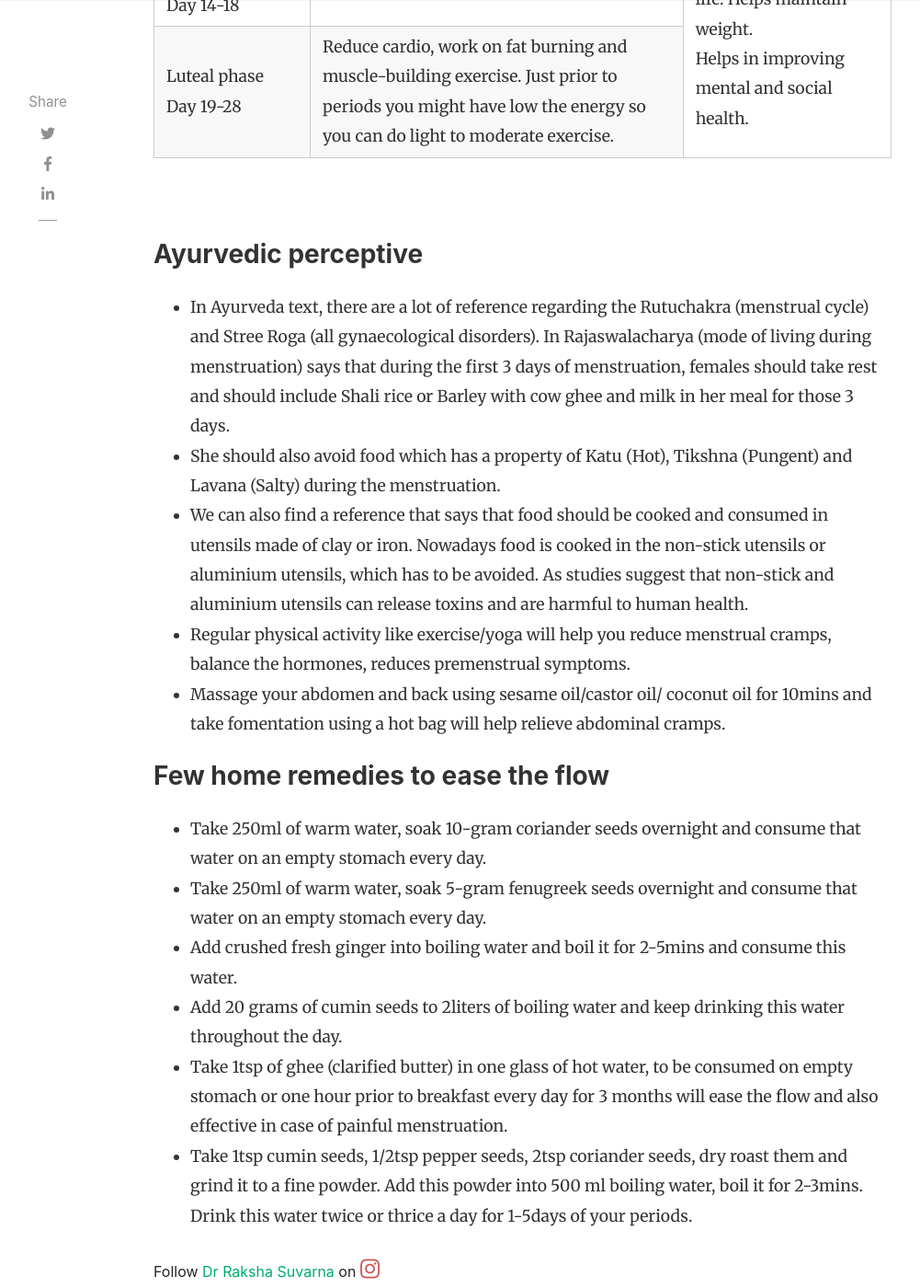
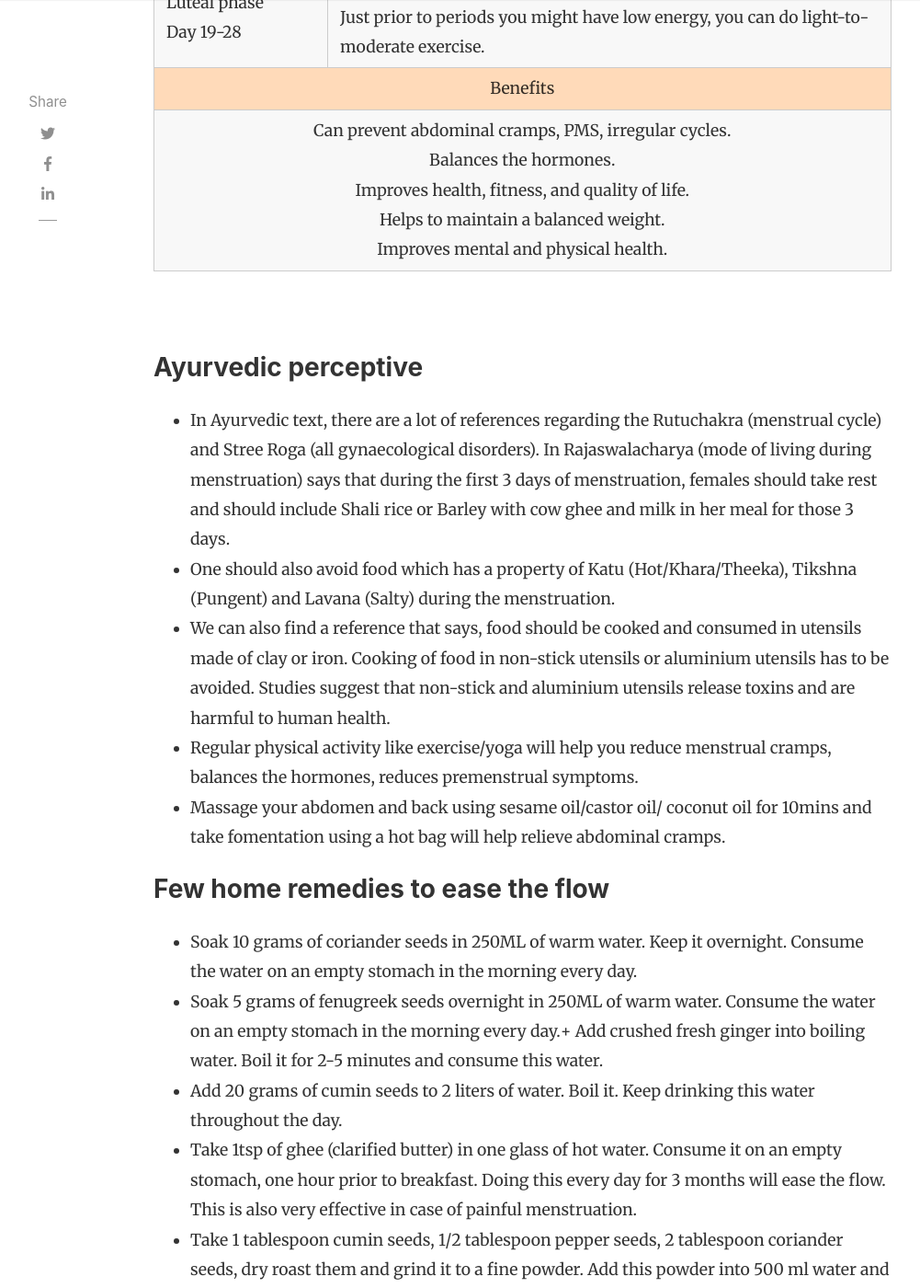
Before and after one commit to ayurdoc/ayurdoc.github.io, a Jekyll site: the page built from _posts/2020-09-04-what-to-eat-and-what-to-avoid-during-menstrual-cycle.md, in a window 1280 px wide and 1400 px high, scrolled down 4941 px. Shown: the whole window at 92% size, without its empty margins (118-1119 px from the left). Built offline with Jekyll 4.4.1, drawn with Linux system fonts in a browser that asks for light colours; nearby versions of some CDN libraries; comment, search, counter and statistics services are not loaded; some of the changed text lies outside the part shown.

Commit message:
typo of posts

```diff
--- a/_posts/2020-08-27-educating-your-little-one-about-periods.md
+++ b/_posts/2020-08-27-educating-your-little-one-about-periods.md
@@ -10,7 +10,7 @@ toc: true
 comments: true
 ---
 ### Introduction
-If your little one is growing up and approaching puberty, she is likely to feel anxious about her bodily changes. The topic of menstruation is always surrounded by myths and taboo which impacts a girl's and women’s mental and emotional health, and also her lifestyle. Talking about periods can make a parent and their kid feel awkward, but finding a way to talk about the period is important and can make a huge difference in dealing with it when she gets her first periods. Hence it is of utmost necessary to make them understand about puberty, menstruation, and reproductive health.
+If your little one is growing up and approaching puberty, she is likely to feel anxious about her bodily changes. The topic of menstruation is always surrounded by myths and taboo which impacts a girl's mental and emotional health, and also her lifestyle. Talking about periods can make a parent and their kid feel awkward, but finding a way to talk about the period is important and can make a huge difference in dealing with it when she gets her first periods. Hence it is of utmost necessary to make her understand about puberty, menstruation, and reproductive health.
 
 ### Puberty
 Puberty in girls links childhood to adulthood where there is a development of secondary sexual characters like the development of breast, hair growth around the pubis and the armpit, peak growth in height, and attaining menstruation. All these changes are completed between the age of 10 and 16 years. The onset of puberty depends on genetics, nutrition, body weight, psychological state, social and cultural background. A girl with good nutrition, adequate body weight, and whose mother and sister have early menarche (onset of first menstruation), start puberty early. If a girl exhibits any sexual characteristic before the age of 8 and starts menstruating before the age of 10 then she may need to seek a doctor to know the underlying cause for precocious puberty. Not only girls even boys need to have a certain knowledge about periods, as boys also attend puberty at the same age and it is important to educate them as well.
--- a/_posts/2020-09-04-what-to-eat-and-what-to-avoid-during-menstrual-cycle.md
+++ b/_posts/2020-09-04-what-to-eat-and-what-to-avoid-during-menstrual-cycle.md
@@ -15,20 +15,20 @@ To understand the menstrual cycle diet, you should know the three phases which w
 + Ovulation phase
 + Luteal phase
 
-Each phase has a different hormonal effects on the body and mind. This variation in the hormone level during each phase will help the follicle (egg) to develop, mature, and ovulate (release an egg from ovaries). When there is no fertilization of an egg (no pregnancy) then all the hormonal levels decrease and the inner lining of the uterus is shed off and causing bleeding from the vagina.
+Each phase has different hormonal effects on the body and mind. This variation in the hormone level during each phase will help the follicle (egg) to develop, mature, and ovulate (release an egg from ovaries). When there is no fertilization of an egg (no pregnancy), all hormonal levels decrease and the inner lining of the uterus sheds off, causing bleeding from the vagina.
 
 ### Benefit of Menstrual cycle Diet and Exercise
-The hormone plays a vital role in regularising the cycles. Eating has a lot to do with your menstrual health. Following the right diet and exercise can bring a wide range of health benefits as well as balance to your hormones and helps in reducing menstrual cramps, regulate your cycle, reduce premenstrual symptoms, and more.
+Hormones play a vital role in regularising the cycles. Eating has a lot to do with your menstrual health. Following the right diet and exercise can bring a wide range of health benefits, as well as balance to your hormones and helps in reducing menstrual cramps, regulate your cycle, and reduce premenstrual symptoms.
 
 ### Menstrual cycle Diet
-This table will navigate what food supports your hormones and cycles.
+The below table tells what food supports your hormones and cycles.
 
 <table>
 <thead>
 </thead>
 <tbody>
     <tr>
-        <td bgcolor="#FFDAB9" colspan="2" style="text-align:center"><b>Menstrual/Follicular phase<br>(Day 1-13 of the cycle)</b><br> Day 1-5, approx. 25-55ml of blood is lost from the body which is the menstrual phase, later it is followed by follicular phase and by day 5-7, one of the follicles(egg) starts to develop and matures.
+        <td bgcolor="#FFDAB9" colspan="2" style="text-align:center"><b>Menstrual/Follicular phase<br>(Day 1-13 of the cycle)</b><br> <u>Menstrual Phase:</u> Day 1-5, approx. 25-55ml of blood is lost from the body.<br> <u>Follicular Phase:</u> By day 5-7, one of the follicles(egg) starts to develop and mature.
         </td>
     </tr>
     <tr>
@@ -36,27 +36,27 @@ This table will navigate what food supports your hormones and cycles.
         <th>Benefits</th>
     </tr>
     <tr>
-        <td>Food rich in Iron like peanuts, walnuts, almonds, raisins, dates, pumpkin seeds, sesame seed, cooked beans, other legumes, dark green leafy vegetables, spinach, chicken, egg, milk, sea fish.</td>
-        <td>When periods occur, there is an amount of blood lost from the body and it has to be replaced by iron intake so that it prevents anemia.</td>
+        <td>Foods that are rich in Iron like peanuts, walnuts, almonds, raisins, dates, pumpkin seeds, sesame seed, cooked beans, other legumes, dark green leafy vegetables, spinach, chicken, egg, milk, sea fish.</td>
+        <td>When periods occur, there is a certain amount of blood loss from the body and that has to be complemented by iron intake so that it prevents anemia.</td>
     </tr>
     <tr>
-        <td>Vitamin C- Orange, kiwi fruit, papaya, guavas, strawberries, pineapple, lemon, Indian gooseberries, bell pepper, broccoli, tomato, spinach.</td>
-        <td>When iron source meal is taken along with vitamin c, iron absorption is good.</td>
+        <td>Vitamin C: Orange, kiwi fruit, papaya, guava, strawberries, pineapple, lemon, Indian gooseberries, bell pepper, broccoli, tomato, spinach.</td>
+        <td>When iron rich meal is taken along with vitamin c, iron absorption is good.</td>
     </tr>
     <tr>
-        <td>Other food rich in Vit B12, Omega-3, flax seeds, herbal decoction, dark chocolate.</td>
-        <td>Helps in relieving premenstrual symptoms. Ease the menstrual flow.</td>
+        <td>Other foods that are rich in Vitamin B12, Omega-3, flax seeds, herbal decoction, dark chocolate.</td>
+        <td>Helps in relieving premenstrual symptoms and ease the menstrual flow.</td>
     </tr>
     <tr>
-        <td>Avoid caffeinated drinks which include tea like green tea, black tea. Avoid aerated drinks, alcohol, salty food, junk food.</td>
-        <td>Caffeine can constrict the blood vessel and can worsen the menstrual cramps.Also minimizes the iron absorption.</td>
+        <td>Avoid caffeinated drinks like tea, coffee, green tea, black tea. Avoid aerated drinks, alcohol, salty food, junk food.</td>
+        <td>Caffeine can constrict the blood vessels and can worsen the menstrual cramps. Also minimizes the iron absorption.</td>
     </tr>
     <tr>
-        <td>After day 6, fermented food items like idly, dosa, barley, sprouts, a good amount of protein can be started.</td>
-        <td>These are oestrogen rich food and helps in the development and maturation of follicles.</td>
+        <td>After day 6, fermented food items like idly, dosa, barley, sprouts and a good amount of protein can be started.</td>
+        <td>These are oestrogen rich food and helps in the development and maturation of the follicles.</td>
     </tr>
     <tr>
-        <td bgcolor="#FFDAB9" colspan="2" style="text-align:center"><b>Ovulation phase<br>(Day 14-18 of the cycle)</b><br><br>Ovulation is when your ovary releases a mature egg. During this phase pregnancy occurs</td>
+        <td bgcolor="#FFDAB9" colspan="2" style="text-align:center"><b>Ovulation phase<br>(Day 14-18 of the cycle)</b><br>Ovulation is when the ovary releases a matured egg. During this phase pregnancy may occur if the egg is fertilised(egg meets the sperm)</td>
     </tr>
     <tr>
         <th>Diet</th>
@@ -64,53 +64,51 @@ This table will navigate what food supports your hormones and cycles.
     </tr>
     <tr>
         <td>Can increase your calorie intake with a high protein balanced diet.</td>
-        <td rowspan="2">Balances the hormones.</td>
+        <td rowspan="2">Reduces the inflammatory response and balances the hormones in the body.</td>
     </tr>
     <tr>
-        <td>Can consume anti-inflammatory foods like almonds, walnut, whole vegetables, and fruits like strawberries, blueberries, cherries, oranges. Can include turmeric, ginger, pepper in your food.</td>
+        <td>Can consume anti-inflammatory foods like almonds, walnut, whole vegetables, fruits like strawberries, blueberries, cherries, oranges. Can include turmeric, ginger, pepper in your food.</td>
     </tr>
     <tr>
-        <td bgcolor="#FFDAB9" colspan="2" style="text-align:center"><b>Luteal phase<br>(Day 19-28 of the cycle)</b><br><br>It starts after ovulation and ends with the first day of your period. This phase gives a chance to uterine lining to grow and develop enough to support a pregnancy</td>
+        <td bgcolor="#FFDAB9" colspan="2" style="text-align:center"><b>Luteal phase<br>(Day 19-28 of the cycle)</b><br>It starts after ovulation and ends with the first day of the period. This phase gives a chance to uterine lining to grow and develop enough to support a pregnancy</td>
     </tr>
     <tr>
-        <td>A fiber-rich diet like lentils, corn, pea, strawberries, oats, almonds, banana, chickpea, spinach, quinoa, apple, pear and also drink plenty of water.</td>
+        <td>A fiber-rich diet like lentils, corn, pea, strawberries, oats, almonds, bananas, chickpeas, spinach, quinoa, apple, pear. And also drink plenty of water.</td>
         <td>During this phase due to the progesterone effect, few women are prone to constipation. Fiber-rich food can prevent bloating and constipation. </td>
     </tr>
     <tr>
-        <td>Magnesium-rich food pumpkin seeds, nuts like almond, walnut, dry roasted cashews, peanuts, avocado, legumes, dark chocolate, banana, spinach.</td>
-        <td>In the second half of the luteal phase (that is 7-10 days before your periods) there is a decrease in hormones which can cause mild premenstrual symptoms, which can be prevented by taking magnesium-rich food</td>
+        <td>Magnesium-rich foods like pumpkin seeds, nuts like almond, walnut, dry roasted cashews, peanuts, avocado, legumes, dark chocolate, banana, spinach.</td>
+        <td>In the second half of the luteal phase (that is 7-10 days before your periods), there is a decrease in hormones which can cause mild premenstrual symptoms, which can be prevented by taking magnesium-rich food</td>
     </tr>
 </tbody>
 </table>
 <br>
 
-+ When you see the table- most of the fruits, vegetables, nuts, legumes, chicken, fish milk, and milk products are rich in iron, magnesium, vitamins, zinc, protein, calcium, fiber which is very much essential not only for balancing your hormones, but also improves the general health condition. Therefore, having a balanced diet is of prime importance.
-+ Junk foods like a salted snack, sweetened carbonated beverages, bakery products, biscuits are high in salt, sugar, fat or calories and low in nutrients and are the contributing factors for painful periods, irregular cycles, premenstrual symptoms like headache, bloating of abdomen, constipation, lack of concentration, weight gain, irritability, mood swings.
++ When you see the table - most of the fruits, vegetables, nuts, legumes, chicken, fish milk, and milk products are rich in iron, magnesium, vitamins, zinc, protein, calcium, fiber which is very much essential not only for balancing your hormones, but also improves the general health condition. Therefore, having a balanced diet is of prime importance.
++ Junk foods like a salted snack, sweetened carbonated beverages, bakery products, biscuits are high in salt, sugar, fat, calories, and low in nutrients. These are the contributing factors for painful periods, irregular cycles, and premenstrual symptoms like headache, bloating of the abdomen, constipation, lack of concentration, weight gain, irritability, mood swings.
 + Drinking 2-3 liters of water is recommended.
-+ Studies show that Vit D plays a critical role in reproductive health, mood regulation and also reduces the risk of PMS.
-+ Every individual is uniquely different through their menstrual cycle, so observe your cycle and look out your personal pattern.
++ Studies show that Vitamin D plays a critical role in reproductive health, mood regulation and also reduces the risk of PMS.
++ Every individual is unique throughout their menstrual cycle, hence it is advised to observe the cycle and look out for patterns.
 + Along with a balanced diet, physical activity is much needed.
 
 ### Level of Physical activity
-This table will tell you about the intensity of physical activity required during your menstrual cycle.
+This table will tell about the intensity of physical activity required during your menstrual cycle.
 
 <table>
     <thead>
         <tr>
-            <th>MENSTRUAL CYCLE PHASE</th>
-            <th>LEVEL OF PHYSICAL ACTIVITY</th>
-            <th>Benefits</th>
+            <td bgcolor="#FFDAB9" style="text-align:center">MENSTRUAL CYCLE PHASE</td>
+            <td bgcolor="#FFDAB9" style="text-align:center">LEVEL OF PHYSICAL ACTIVITY</td>
         </tr>
     </thead>
     <tbody>
         <tr>
             <td>Menstrual phase<br>Day 1-5</td>
             <td>Exercise can be done based on your body strength, go for a walk, yoga, meditation, slow cardio.</td>
-            <td rowspan="4">Can prevent abdominal cramps, PMS, irregular cycles.<br>Balance the hormones.<br>Improves health, fitness, and quality of life. Helps maintain weight.<br>Helps in improving mental and social health.</td>
         </tr>
         <tr>
             <td>Follicular phase <br>Day 6-13</td>
-            <td>You can increase the intensity gradually, warmup before and after exercise.</td>
+            <td>You can increase the intensity gradually. Warm-up before and after exercise.</td>
         </tr>
         <tr>
             <td>Ovulation phase<br>Day 14-18</td>
@@ -118,7 +116,13 @@ This table will tell you about the intensity of physical activity required durin
         </tr>
         <tr>
             <td>Luteal phase<br>Day 19-28</td>
-            <td>Reduce cardio, work on fat burning and muscle-building exercise. Just prior to periods you might have low the energy so you can do light to moderate exercise.</td>
+            <td>Reduce cardio, work on fat-burning, and muscle-building exercise. Just prior to periods you might have low energy, you can do light-to-moderate exercise.</td>
+        </tr>
+        <tr>
+            <td colspan="2" bgcolor="#FFDAB9" style="text-align:center">Benefits</td>
+        </tr>
+        <tr>
+            <td colspan="2" style="text-align:center">Can prevent abdominal cramps, PMS, irregular cycles.<br> Balances the hormones.<br> Improves health, fitness, and quality of life.<br> Helps to maintain a balanced weight.<br> Improves mental and physical health.</td>
         </tr>
     </tbody>
 </table>
@@ -126,18 +130,17 @@ This table will tell you about the intensity of physical activity required durin
 <br>
 
 ### Ayurvedic perceptive
-+ In Ayurveda text, there are a lot of reference regarding the Rutuchakra (menstrual cycle) and Stree Roga (all gynaecological disorders). In Rajaswalacharya (mode of living during menstruation) says that during the first 3 days of menstruation, females should take rest and should include Shali rice or Barley with cow ghee and milk in her meal for those 3 days.
-+ She should also avoid food which has a property of Katu (Hot), Tikshna (Pungent) and Lavana (Salty) during the menstruation.
-+ We can also find a reference that says that food should be cooked and consumed in utensils made of clay or iron. Nowadays food is cooked in the non-stick utensils or aluminium utensils, which has to be avoided. As studies suggest that non-stick and aluminium utensils can release toxins and are harmful to human health.
-+ Regular physical activity like exercise/yoga will help you reduce menstrual cramps, balance the hormones, reduces premenstrual symptoms.
++ In Ayurvedic text, there are a lot of references regarding the Rutuchakra (menstrual cycle) and Stree Roga (all gynaecological disorders). In Rajaswalacharya (mode of living during menstruation) says that during the first 3 days of menstruation, females should take rest and should include Shali rice or Barley with cow ghee and milk in her meal for those 3 days.
++ One should also avoid food which has a property of Katu (Hot/Khara/Theeka), Tikshna (Pungent) and Lavana (Salty) during the menstruation.
++ We can also find a reference that says, food should be cooked and consumed in utensils made of clay or iron. Cooking of food in non-stick utensils or aluminium utensils has to be avoided. Studies suggest that non-stick and aluminium utensils release toxins and are harmful to human health.
++ Regular physical activity like exercise/yoga will help you reduce menstrual cramps, balances the hormones, reduces premenstrual symptoms.
 + Massage your abdomen and back using sesame oil/castor oil/ coconut oil for 10mins and take fomentation using a hot bag will help relieve abdominal cramps.
 
 
 
 ### Few home remedies to ease the flow
-+ Take 250ml of warm water, soak 10-gram coriander seeds overnight and consume that water on an empty stomach every day.
-+ Take 250ml of warm water, soak 5-gram fenugreek seeds overnight and consume that water on an empty stomach every day.
-+ Add crushed fresh ginger into boiling water and boil it for 2-5mins and consume this water.
-+ Add 20 grams of cumin seeds to 2liters of boiling water and keep drinking this water throughout the day.
-+ Take 1tsp of ghee (clarified butter) in one glass of hot water, to be consumed on empty stomach or one hour prior to breakfast every day for 3 months will ease the flow and also effective in case of painful menstruation.
-+ Take 1tsp cumin seeds, 1/2tsp pepper seeds, 2tsp coriander seeds, dry roast them and grind it to a fine powder. Add this powder into 500 ml boiling water, boil it for 2-3mins. Drink this water twice or thrice a day for 1-5days of your periods.
++ Soak 10 grams of coriander seeds in 250ML of warm water. Keep it overnight. Consume the water on an empty stomach in the morning every day.
++ Soak 5 grams of fenugreek seeds overnight in 250ML of warm water. Consume the water on an empty stomach in the morning every day.+ Add crushed fresh ginger into boiling water. Boil it for 2-5 minutes and consume this water.
++ Add 20 grams of cumin seeds to 2 liters of water. Boil it. Keep drinking this water throughout the day.
++ Take 1tsp of ghee (clarified butter) in one glass of hot water. Consume it on an empty stomach, one hour prior to breakfast. Doing this every day for 3 months will ease the flow. This is also very effective in case of painful menstruation.
++ Take 1 tablespoon cumin seeds, 1/2 tablespoon pepper seeds, 2 tablespoon coriander seeds, dry roast them and grind it to a fine powder. Add this powder into 500 ml water and boil it for 2-3 minutes. Drink this water twice or thrice a day during Day 1-5 of your periods.
```
